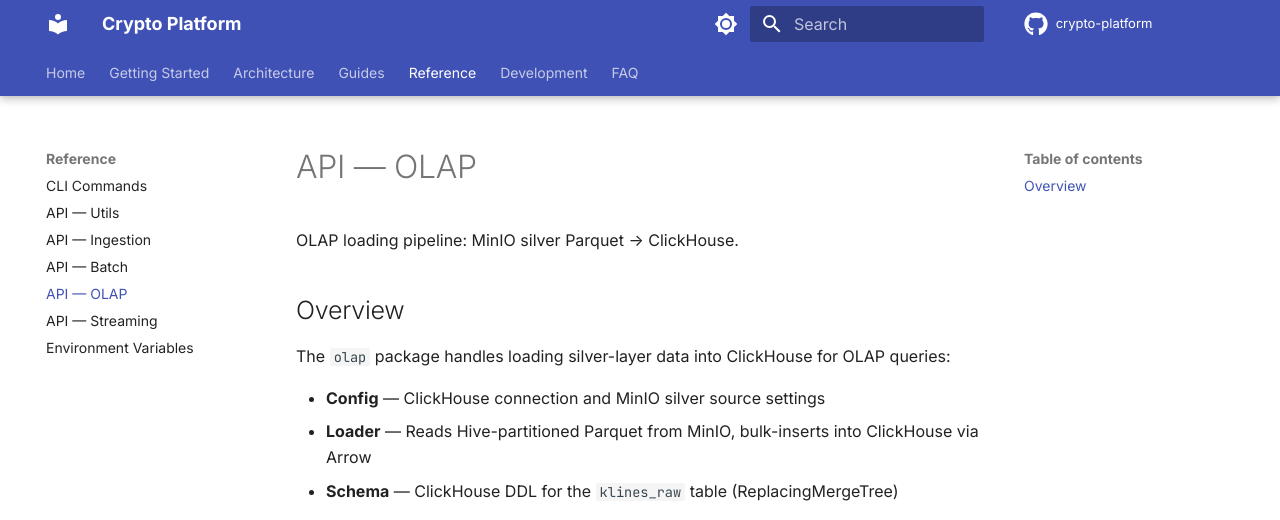
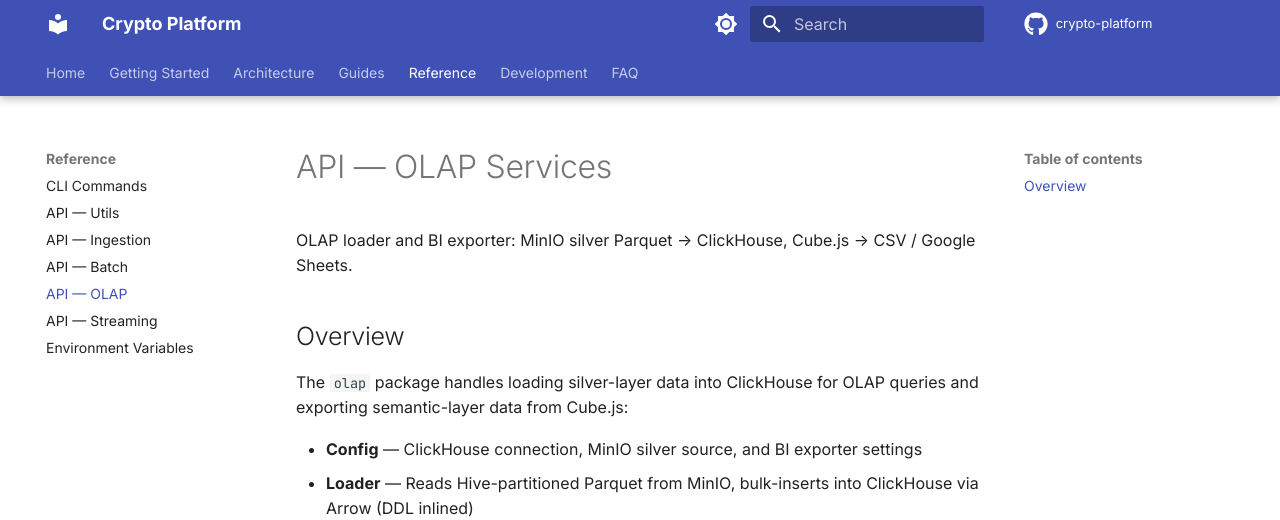
Before and after one commit to weecici/project-x, an MkDocs documentation site: the page built from docs/reference/api-olap.md, in a window 1280 px wide and 1083 px high. Shown: the top 520 px of the window. Built offline with MkDocs 1.6.1 and Material for MkDocs 9.7.7, drawn with Linux system fonts in a browser that asks for light colours; comment, search, counter and statistics services are not loaded; the version menu is left out; some of the changed text lies outside the part shown; grey boxes are pictures that could not be loaded.

Commit message:
docs(mkdoc): fix the ref error

```diff
--- a/docs/reference/api-olap.md
+++ b/docs/reference/api-olap.md
@@ -1,14 +1,14 @@
-# API — OLAP
+# API — OLAP Services
 
-OLAP loading pipeline: MinIO silver Parquet → ClickHouse.
+OLAP loader and BI exporter: MinIO silver Parquet → ClickHouse, Cube.js → CSV / Google Sheets.
 
 ## Overview
 
-The `olap` package handles loading silver-layer data into ClickHouse for OLAP queries:
+The `olap` package handles loading silver-layer data into ClickHouse for OLAP queries and exporting semantic-layer data from Cube.js:
 
-- **Config** — ClickHouse connection and MinIO silver source settings
-- **Loader** — Reads Hive-partitioned Parquet from MinIO, bulk-inserts into ClickHouse via Arrow
-- **Schema** — ClickHouse DDL for the `klines_raw` table (ReplacingMergeTree)
+- **Config** — ClickHouse connection, MinIO silver source, and BI exporter settings
+- **Loader** — Reads Hive-partitioned Parquet from MinIO, bulk-inserts into ClickHouse via Arrow (DDL inlined)
+- **Exporter** — Fetches from Cube.js REST API, saves local CSV, syncs to Google Sheets
 
 ::: olap.config
     options:
@@ -20,7 +20,7 @@
       show_source: true
       members_order: source
 
-::: olap.schema
+::: olap.exporter
     options:
       show_source: true
       members_order: source
```
